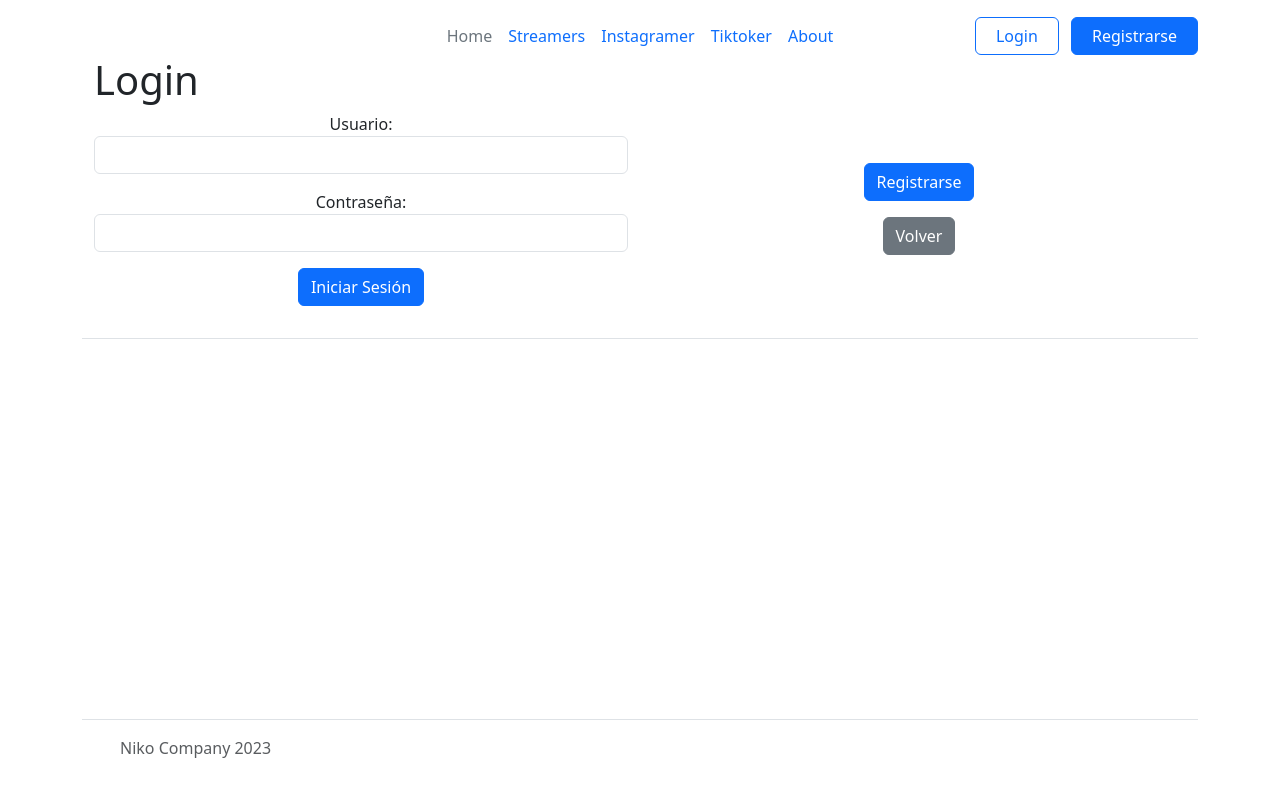
After one commit to nicoparrella/ProjectoPython, a Django app: page /login/ in a window 1280 px wide. The commit adds this page. Run offline with Django 4.2, Linux system fonts and the light colour scheme.

Commit message:
Proyecto final agregando el login y register

```diff
--- a/Instagramer/models.py
+++ b/Instagramer/models.py
@@ -5,7 +5,6 @@ class Instagramer(models.Model):
     nombre=models.CharField(max_length=100)
     apellido=models.CharField(max_length=100)
     email=models.EmailField(max_length=200)
-    # curso=models.ForeignKey(Curso, on_delete=models.SET_NULL, null=True, blank=True)
 
     def __str__(self) -> str:
         return f"{self.nombre} {self.apellido}"
--- a/Streamers/models.py
+++ b/Streamers/models.py
@@ -5,7 +5,6 @@ class Streamers(models.Model):
     nombre=models.CharField(max_length=100)
     apellido=models.CharField(max_length=100)
     email=models.EmailField(max_length=200)
-    # curso=models.ForeignKey(Curso, on_delete=models.SET_NULL, null=True, blank=True)
 
     def __str__(self) -> str:
         return f"{self.nombre} {self.apellido}"
--- a/Tiktoker/models.py
+++ b/Tiktoker/models.py
@@ -5,7 +5,6 @@ class Tiktoker(models.Model):
     nombre=models.CharField(max_length=100)
     apellido=models.CharField(max_length=100)
     email=models.EmailField(max_length=200)
-    # curso=models.ForeignKey(Curso, on_delete=models.SET_NULL, null=True, blank=True)
 
     def __str__(self) -> str:
         return f"{self.nombre} {self.apellido}"
--- /dev/null
+++ b/home/forms.py
@@ -0,0 +1,39 @@
+from django import forms
+from django.contrib.auth.forms import UserModel, UserCreationForm,AuthenticationForm
+
+
+class UserCreationFormCustom(UserCreationForm):
+    username= forms.CharField(
+        label="Usuario",
+        widget=forms.TextInput(attrs={"class":"form-control"})
+    )
+    password1= forms.CharField(
+        label="Contraseña",
+        widget=forms.PasswordInput(attrs={"class":"form-control"})
+    )
+    password2= forms.CharField(
+        label="Repetir Contraseña",
+        widget=forms.PasswordInput(attrs={"class":"form-control"})
+    )
+    class Meta:
+        model= UserModel
+        fields=["username","password1","password2"]
+        help_text= {
+            k:"" for k in fields
+        }
+
+class AuthenticationFormCustom(AuthenticationForm):
+    username= forms.CharField(
+        label="Usuario",
+        widget=forms.TextInput(attrs={"class":"form-control"})
+    )
+    password= forms.CharField(
+        label="Contraseña",
+        widget=forms.PasswordInput(attrs={"class":"form-control"})
+    )
+    class Meta:
+        model= UserModel
+        fields=["username","password1","password2"]
+        help_text= {
+            k:"" for k in fields
+        }
--- a/home/templates/home/index.html
+++ b/home/templates/home/index.html
@@ -27,6 +27,16 @@
             <li><a href="{% url 'Tiktoker:index' %}" class="nav-link px-2">Tiktoker</a></li>
             <li><a href="/about" class="nav-link px-2">About</a></li>
           </ul>
+
+          <div class="col-md-3 text-end">
+            {% if user.is_authenticated %}
+              <button type="button" class="btn btn-danger"><a href="{% url 'home:logout' %}" class="nav-link px-2">Salir</a></button>
+            {% else %}
+              <button type="button" class="btn btn-outline-primary me-2"><a href="{% url 'home:login' %}" class="nav-link px-2">Login</a></button>
+              <button type="button" class="btn btn-primary"><a href="{% url 'home:register' %}" class="nav-link px-2">Registrarse</a></button>
+            {% endif %}
+
+          </div>
 
     {% endblock nav %}
 
--- /dev/null
+++ b/home/templates/home/login.html
@@ -0,0 +1,23 @@
+{% extends 'home/index.html' %}
+{% block titulo %}
+<title>Login</title>
+{% endblock titulo %}
+{% block tittle %}
+    <h1>Login </h1>
+{% endblock tittle %}
+
+{% block content-left %}
+<form action="" method="post">
+  <div class="mb-3">
+      {% csrf_token %}
+      {{form.as_p}}
+      <button type="submit" class="btn btn-primary" >Iniciar Sesión</button>
+  </div>
+</form>
+{% endblock content-left %}
+
+{% block content-right %}
+<a href="{% url 'home:register' %}"><button class="btn btn-primary">Registrarse</button></a>
+<div class="p-3" > <a href="{% url 'home:index' %}"><button class="btn btn-secondary">Volver <i class="bi bi-arrow-left-square-fill"></i></button></a></div>
+
+{% endblock content-right %}
--- a/home/urls.py
+++ b/home/urls.py
@@ -1,12 +1,15 @@
 from django.contrib.staticfiles.urls import staticfiles_urlpatterns
 from django.urls import path
+from django.contrib.auth.views import LogoutView
 from . import views
 
 app_name="home"
 
 urlpatterns = [
     path("",views.index, name="index"),
-    path("about/",views.about, name="about")
+    path("about/",views.about, name="about"),
+    path("login/",views.login_request, name="login"),
+    path("register/",views.register, name="register"),
+    path("logout/",LogoutView.as_view(template_name="home/index.html"), name="logout")
 ]
-
 urlpatterns += staticfiles_urlpatterns()
--- a/home/views.py
+++ b/home/views.py
@@ -8,3 +8,41 @@ def index(request):
 
 def about(request):
     return render(request, "home/about.html")
+
+from django.shortcuts import render
+from django.contrib.auth import authenticate, login, logout
+
+
+from home.forms import UserCreationFormCustom,AuthenticationFormCustom
+# Create your views here.
+
+def index(request):
+
+    return render(request, "home/index.html")
+
+def about(request):
+    return render(request, "home/about.html")
+
+def login_request(request):
+    if request.method == "POST":
+        form = AuthenticationFormCustom(request, data=request.POST)
+        if form.is_valid():
+            usuario = form.cleaned_data.get('username')
+            contrasena = form.cleaned_data.get('password')
+            user = authenticate(username=usuario, password=contrasena)
+            login(request, user)
+            return render(request, "home/index.html")
+    else:
+        form = AuthenticationFormCustom()
+    return render(request, "home/login.html", {"form": form})
+
+def register(request):
+    if request.method == "POST":
+        form = UserCreationFormCustom(request.POST)
+        if form.is_valid():
+            usuario = form.cleaned_data['username']
+            form.save()
+            return render(request, "home/index.html")
+    else:
+        form = UserCreationFormCustom()
+    return render(request, "home/register.html", {"form": form})
```
Also changed, not shown: home/templates/home/about.html (+6 -2 lines), home/templates/home/register.html (added, +23 -0 lines), db.sqlite3.
